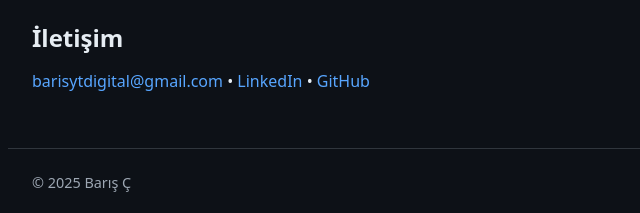
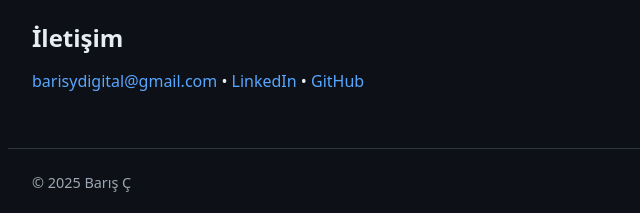
Before and after one commit to 1BarisC/portfolio-website, a plain HTML site: page index.html in a window 1280 px wide. Shown: the part 720-933 px from the top of the page, 142-782 px from the left. Drawn offline with Linux system fonts and the light colour scheme.

Commit message:
Update index.html

```diff
--- a/index.html
+++ b/index.html
@@ -18,7 +18,7 @@
     <li>Node.js</li><li>Express</li><li>MySQL</li><li>Socket.IO</li><li>JavaScript</li><li>HTML</li><li>CSS</li><li>Git</li>
   </ul></section>
   <section id="contact"><h2>İletişim</h2>
-    <p><a href="mailto:barisytdigital@gmail.com">barisytdigital@gmail.com</a> •
+    <p><a href="mailto:barisydigital@gmail.com">barisydigital@gmail.com</a> •
     <a href="https://www.linkedin.com/in/USERNAME" target="_blank">LinkedIn</a> •
     <a href="https://github.com/1BarisC" target="_blank">GitHub</a></p>
   </section>
```
